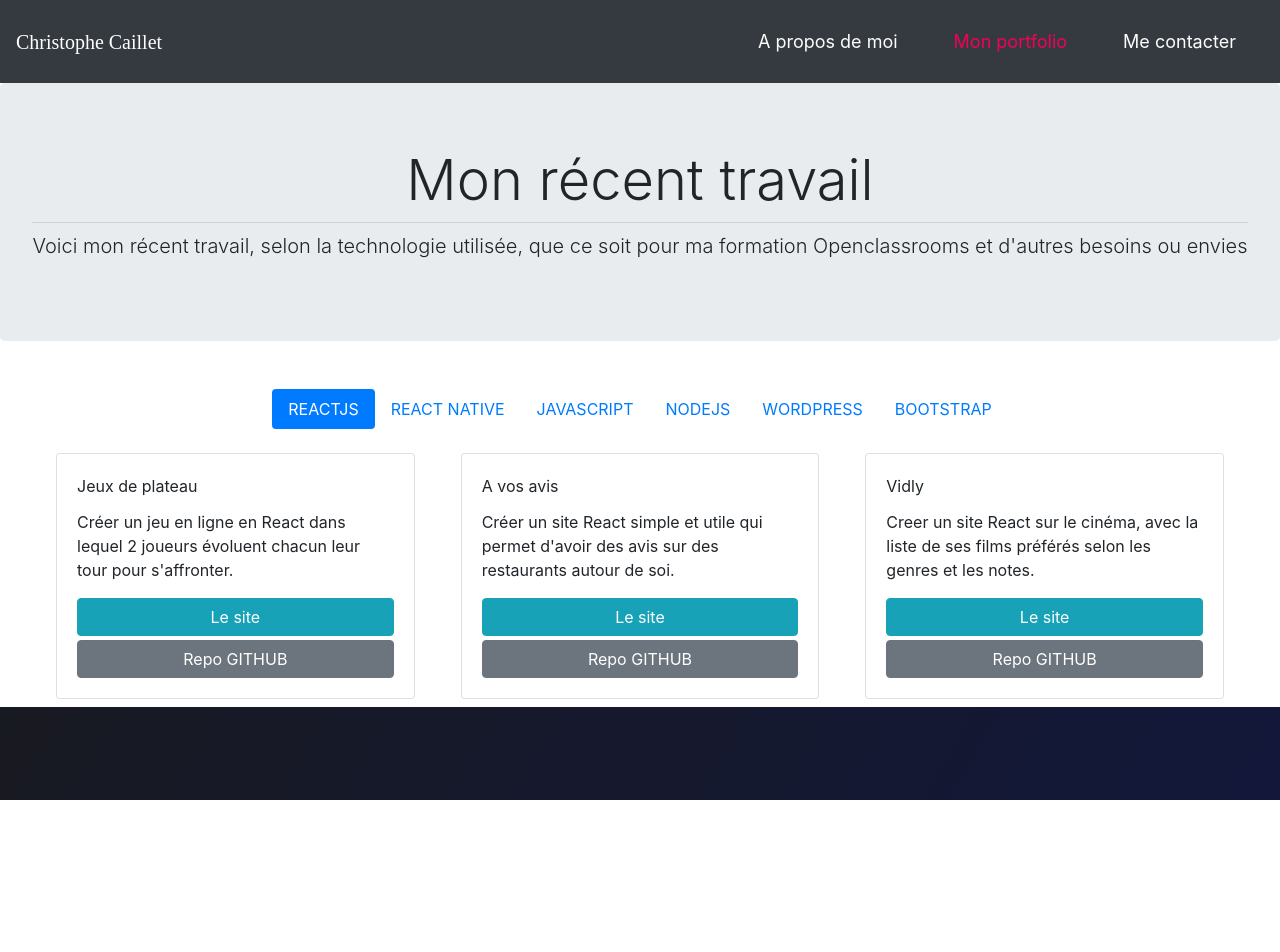
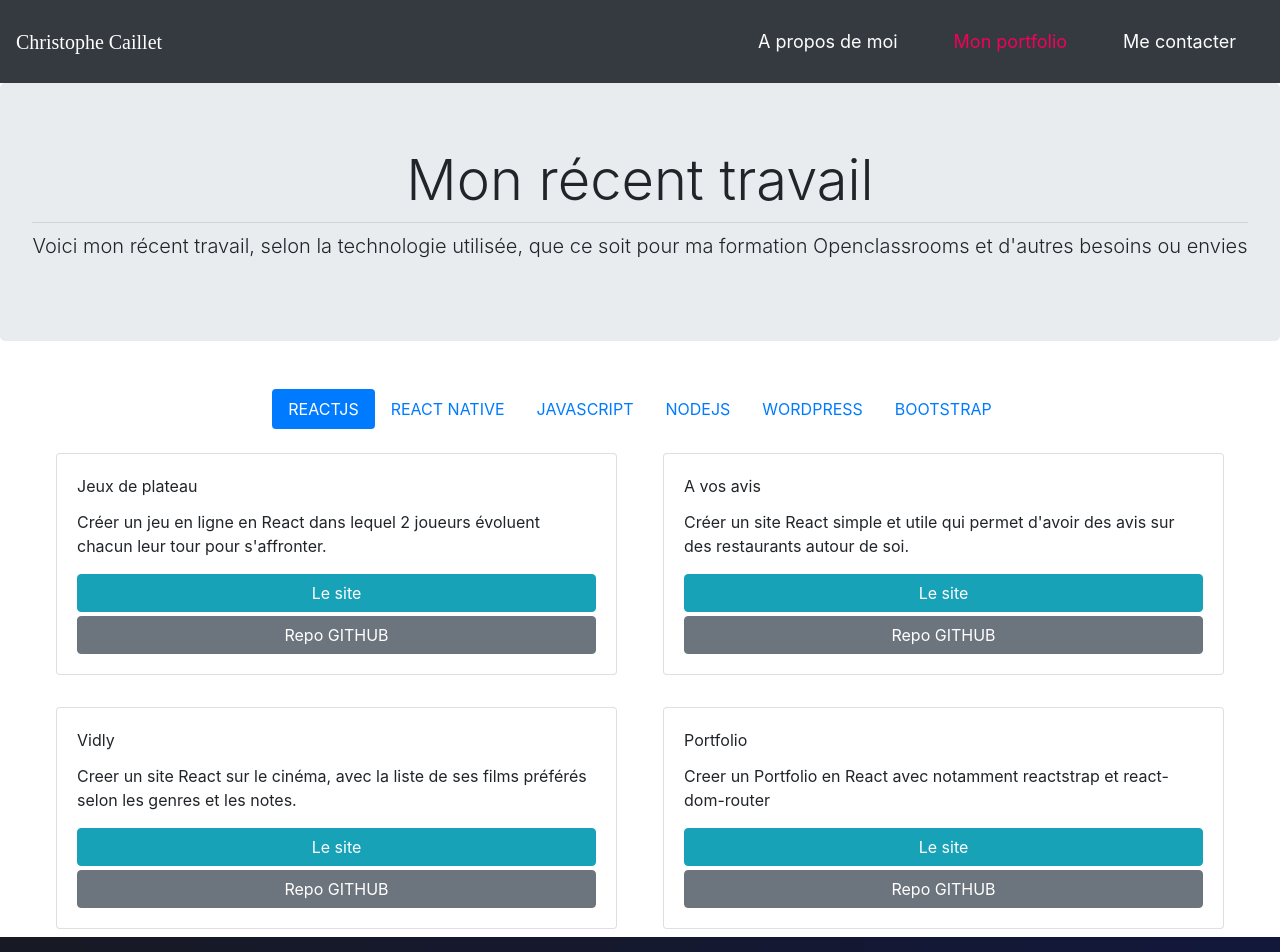
Before and after one commit to christophe13012/portfolio, a React (Create React App) app: page /portfolio in a window 1280 px wide. Shown: the top 952 px of the page. Before the commit the page ends 800 px from the top, so only its background shows below. Built offline with nearby package versions, Linux system fonts and the light colour scheme; what react-animations would draw is missing.

Commit message:
contacts

```diff
--- a/package.json
+++ b/package.json
@@ -8,6 +8,7 @@
     "react": "^16.8.6",
     "react-animations": "^1.0.0",
     "react-dom": "^16.8.6",
+    "react-icons": "^3.7.0",
     "react-particles-js": "^2.6.0",
     "react-reveal": "^1.2.2",
     "react-router-dom": "^5.0.1",
--- a/src/Components/contact.jsx
+++ b/src/Components/contact.jsx
@@ -1,14 +1,20 @@
 import React, { Component } from "react";
 import { Jumbotron } from "reactstrap";
+import {
+  FaPhoneSquare,
+  FaEnvelopeSquare,
+  FaLinkedin,
+  FaFile
+} from "react-icons/fa";
 import NavBar from "./navBar";
 
 class Contact extends Component {
   state = {};
   render() {
     return (
-      <div>
+      <div style={styles.main}>
         <NavBar />
-        <div style={styles.main}>
+        <div>
           <Jumbotron className="text-center">
             <h1 className="display-4">Me contacter</h1>
             <hr className="my-2" />
@@ -18,6 +24,52 @@ class Contact extends Component {
             </p>
             <p className="lead" />
           </Jumbotron>
+          <div style={styles.contacts} className="container">
+            <div className="row text-center">
+              <div className="col-sm">
+                <p>
+                  <FaPhoneSquare size={70} />
+                </p>
+                <p className="alert alert-dark" role="alert">
+                  0667280298
+                </p>
+              </div>
+              <div className="col-sm">
+                <p>
+                  <FaEnvelopeSquare size={70} />
+                </p>
+                <p className="alert alert-dark" role="alert">
+                  christophecaillet@icloud.com
+                </p>
+              </div>
+              <div className="col-sm">
+                <p>
+                  <FaLinkedin size={70} />
+                </p>
+                <p className="alert alert-dark" role="alert">
+                  <a
+                    className="alert-link"
+                    href="https://fr.linkedin.com/in/christophe-caillet-01969863"
+                  >
+                    Cliquer ici
+                  </a>
+                </p>
+              </div>
+              <div className="col-sm">
+                <p>
+                  <FaFile size={70} />
+                </p>
+                <p className="alert alert-dark" role="alert">
+                  <a
+                    className="alert-link"
+                    href="https://fr.linkedin.com/in/christophe-caillet-01969863"
+                  >
+                    Voir C.V
+                  </a>
+                </p>
+              </div>
+            </div>
+          </div>
         </div>
       </div>
     );
@@ -26,7 +78,12 @@ class Contact extends Component {
 
 const styles = {
   main: {
-    backgroundColor: "white"
+    backgroundColor: "white",
+    height: "100%"
+  },
+  contacts: {
+    paddingTop: 35,
+    paddingBottom: 100
   }
 };
 
--- a/src/Components/portfolio.jsx
+++ b/src/Components/portfolio.jsx
@@ -7,9 +7,9 @@ class Portfolio extends Component {
   state = {};
   render() {
     return (
-      <div>
+      <div style={styles.main}>
         <NavBar />
-        <div style={styles.main}>
+        <div>
           <Jumbotron className="text-center">
             <h1 className="display-4">Mon récent travail</h1>
             <hr className="my-2" />
@@ -29,7 +29,8 @@ class Portfolio extends Component {
 
 const styles = {
   main: {
-    backgroundColor: "white"
+    backgroundColor: "white",
+    height: "100%"
   }
 };
 
--- a/src/Components/tabs.jsx
+++ b/src/Components/tabs.jsx
@@ -6,7 +6,6 @@ import {
   NavItem,
   NavLink,
   Card,
-  Button,
   CardTitle,
   CardText,
   Row,
@@ -105,37 +104,98 @@ export default class Tabs extends React.Component {
         <TabContent activeTab={this.state.activeTab}>
           <TabPane tabId="1">
             <Row className="mt-3">
-              <Col sm="4">
+              <Col sm="6">
                 <Card body className="m-2">
                   <CardTitle>Jeux de plateau</CardTitle>
                   <CardText>
                     Créer un jeu en ligne en React dans lequel 2 joueurs
                     évoluent chacun leur tour pour s'affronter.
                   </CardText>
-                  <Button className="btn-info">Le site</Button>
-                  <Button className="mt-1">Repo GITHUB</Button>
+                  <a
+                    href="https://christophe13012.github.io/plateauReact/"
+                    className="btn btn-info"
+                    role="button"
+                  >
+                    Le site
+                  </a>
+                  <a
+                    href="https://github.com/christophe13012/plateauReact"
+                    className="btn btn-secondary mt-1"
+                    role="button"
+                  >
+                    Repo GITHUB
+                  </a>
                 </Card>
               </Col>
-              <Col sm="4">
+              <Col sm="6">
                 <Card body className="m-2">
                   <CardTitle>A vos avis</CardTitle>
                   <CardText>
                     Créer un site React simple et utile qui permet d'avoir des
                     avis sur des restaurants autour de soi.
                   </CardText>
-                  <Button className="btn-info">Le site</Button>
-                  <Button className="mt-1">Repo GITHUB</Button>
+                  <a
+                    href="https://christophe13012.github.io/avosavisReact/"
+                    className="btn btn-info"
+                    role="button"
+                  >
+                    Le site
+                  </a>
+                  <a
+                    href="https://github.com/christophe13012/avosavisReact"
+                    className="btn btn-secondary mt-1"
+                    role="button"
+                  >
+                    Repo GITHUB
+                  </a>
                 </Card>
               </Col>
-              <Col sm="4">
+            </Row>
+            <Row className="mt-3">
+              <Col sm="6">
                 <Card body className="m-2">
                   <CardTitle>Vidly</CardTitle>
                   <CardText>
                     Creer un site React sur le cinéma, avec la liste de ses
                     films préférés selon les genres et les notes.
                   </CardText>
-                  <Button className="btn-info">Le site</Button>
-                  <Button className="mt-1">Repo GITHUB</Button>
+                  <a
+                    href="https://christophe13012.github.io/plateauReact/"
+                    className="btn btn-info"
+                    role="button"
+                  >
+                    Le site
+                  </a>
+                  <a
+                    href="https://christophe13012.github.io/plateauReact/"
+                    className="btn btn-secondary mt-1"
+                    role="button"
+                  >
+                    Repo GITHUB
+                  </a>
+                </Card>
+              </Col>
+              <Col sm="6">
+                <Card body className="m-2">
+                  <CardTitle>Portfolio</CardTitle>
+                  <CardText>
+                    Creer un Portfolio en React avec notamment reactstrap et
+                    react-dom-router
+                  </CardText>
+                  <a
+                    href="https://christophe13012.github.io/portfolio/"
+                    className="btn btn-info"
+                    role="button"
+                  >
+                    Le site
+                  </a>
+                  <a
+                    href="https://github.com/christophe13012/portfolio"
+                    className="btn btn-secondary mt-1"
+                    role="button"
+                  >
+                    Repo GITHUB
+                  </a>
                 </Card>
               </Col>
             </Row>
@@ -146,10 +206,20 @@ export default class Tabs extends React.Component {
                 <Card body className="m-2">
                   <CardTitle>Movies and me</CardTitle>
                   <CardText>Application IOS/ANDROID sur le cinéma</CardText>
-                  <Button className="btn-info" disabled>
+                  <a
+                    href="https://christophe13012.github.io/plateauReact/"
+                    className="btn btn-info disabled"
+                    role="button"
+                  >
                     L'application
-                  </Button>
-                  <Button className="mt-1">Repo GITHUB</Button>
+                  </a>
+                  <a
+                    href="https://christophe13012.github.io/plateauReact/"
+                    className="btn btn-secondary mt-1"
+                    role="button"
+                  >
+                    Repo GITHUB
+                  </a>
                 </Card>
               </Col>
               <Col sm="6">
@@ -158,8 +228,20 @@ export default class Tabs extends React.Component {
                   <CardText>
                     Application IOS/ANDROID de livescore football
                   </CardText>
-                  <Button className="btn-info">L'application</Button>
-                  <Button className="mt-1">Repo GITHUB</Button>
+                  <a
+                    href="https://christophe13012.github.io/plateauReact/"
+                    className="btn btn-info"
+                    role="button"
+                  >
+                    L'application
+                  </a>
+                  <a
+                    href="https://christophe13012.github.io/plateauReact/"
+                    className="btn btn-secondary mt-1"
+                    role="button"
+                  >
+                    Repo GITHUB
+                  </a>
                 </Card>
               </Col>
             </Row>
@@ -173,8 +255,20 @@ export default class Tabs extends React.Component {
                     Générateur de citations, construites aléatoirement en
                     assemblant des morceaux de phrase.
                   </CardText>
-                  <Button className="btn-info">Le site</Button>
-                  <Button className="mt-1">Repo GITHUB</Button>
+                  <a
+                    href="https://christophe13012.github.io/plateauReact/"
+                    className="btn btn-info"
+                    role="button"
+                  >
+                    Le site
+                  </a>
+                  <a
+                    href="https://christophe13012.github.io/plateauReact/"
+                    className="btn btn-secondary mt-1"
+                    role="button"
+                  >
+                    Repo GITHUB
+                  </a>
                 </Card>
               </Col>
               <Col sm="4">
@@ -184,8 +278,20 @@ export default class Tabs extends React.Component {
                     Créer un jeu en ligne en Javascript dans lequel 2 joueurs
                     évoluent chacun leur tour pour s'affronter.
                   </CardText>
-                  <Button className="btn-info">Le site</Button>
-                  <Button className="mt-1">Repo GITHUB</Button>
+                  <a
+                    href="https://christophe13012.github.io/plateauReact/"
+                    className="btn btn-info"
+                    role="button"
+                  >
+                    Le site
+                  </a>
+                  <a
+                    href="https://christophe13012.github.io/plateauReact/"
+                    className="btn btn-secondary mt-1"
+                    role="button"
+                  >
+                    Repo GITHUB
+                  </a>
                 </Card>
               </Col>
               <Col sm="4">
@@ -195,8 +301,20 @@ export default class Tabs extends React.Component {
                     Créer un site Javascript simple et utile qui permet d'avoir
                     des avis sur des restaurants autour de soi.
                   </CardText>
-                  <Button className="btn-info">Le site</Button>
-                  <Button className="mt-1">Repo GITHUB</Button>
+                  <a
+                    href="https://christophe13012.github.io/plateauReact/"
+                    className="btn btn-info"
+                    role="button"
+                  >
+                    Le site
+                  </a>
+                  <a
+                    href="https://christophe13012.github.io/plateauReact/"
+                    className="btn btn-secondary mt-1"
+                    role="button"
+                  >
+                    Repo GITHUB
+                  </a>
                 </Card>
               </Col>
             </Row>
@@ -207,8 +325,20 @@ export default class Tabs extends React.Component {
                 <Card body className="m-2">
                   <CardTitle>API vidly</CardTitle>
                   <CardText>Api pour alimenter le site Vidly</CardText>
-                  <Button className="btn-info">Le site</Button>
-                  <Button className="mt-1">Repo GITHUB</Button>
+                  <a
+                    href="https://christophe13012.github.io/plateauReact/"
+                    className="btn btn-info"
+                    role="button"
+                  >
+                    Le site
+                  </a>
+                  <a
+                    href="https://christophe13012.github.io/plateauReact/"
+                    className="btn btn-secondary mt-1"
+                    role="button"
+                  >
+                    Repo GITHUB
+                  </a>
                 </Card>
               </Col>
             </Row>
@@ -224,8 +354,20 @@ export default class Tabs extends React.Component {
                     chalets de luxe à la vente ainsi que d'autres chalets de
                     luxe en location.
                   </CardText>
-                  <Button className="btn-info">Le site</Button>
-                  <Button className="mt-1">Repo GITHUB</Button>
+                  <a
+                    href="https://christophe13012.github.io/plateauReact/"
+                    className="btn btn-info"
+                    role="button"
+                  >
+                    Le site
+                  </a>
+                  <a
+                    href="https://christophe13012.github.io/plateauReact/"
+                    className="btn btn-secondary mt-1"
+                    role="button"
+                  >
+                    Repo GITHUB
+                  </a>
                 </Card>
               </Col>
             </Row>
@@ -241,8 +383,20 @@ export default class Tabs extends React.Component {
                     réservations. <br /> Livrables : Document de spécification
                     technique du projet + prototype du site en Bootstrap
                   </CardText>
-                  <Button className="btn-info">Le site</Button>
-                  <Button className="mt-1">Doc techniques + devis</Button>
+                  <a
+                    href="https://christophe13012.github.io/plateauReact/"
+                    className="btn btn-info"
+                    role="button"
+                  >
+                    Le site
+                  </a>
+                  <a
+                    href="https://christophe13012.github.io/plateauReact/"
+                    className="btn btn-secondary mt-1"
+                    role="button"
+                  >
+                    Repo GITHUB
+                  </a>
                 </Card>
               </Col>
             </Row>
```
Also changed, not shown: 1 other file (tests, documents, lock files or other folders).
